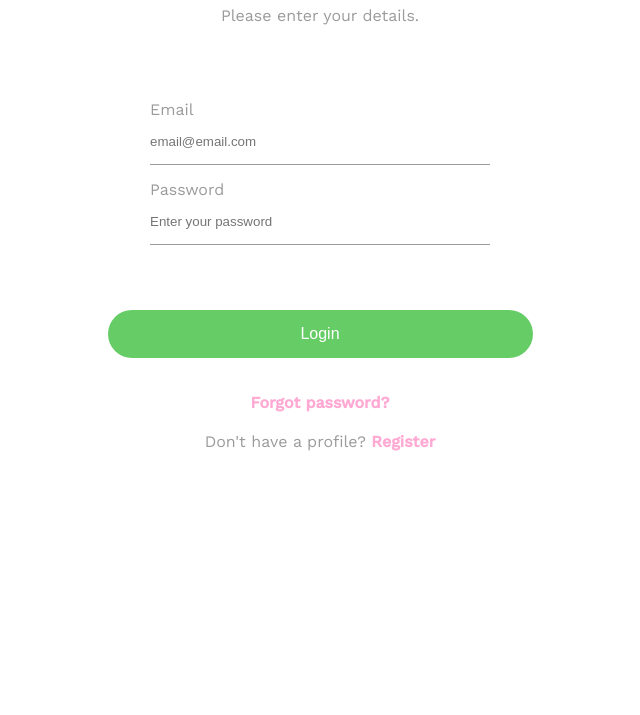
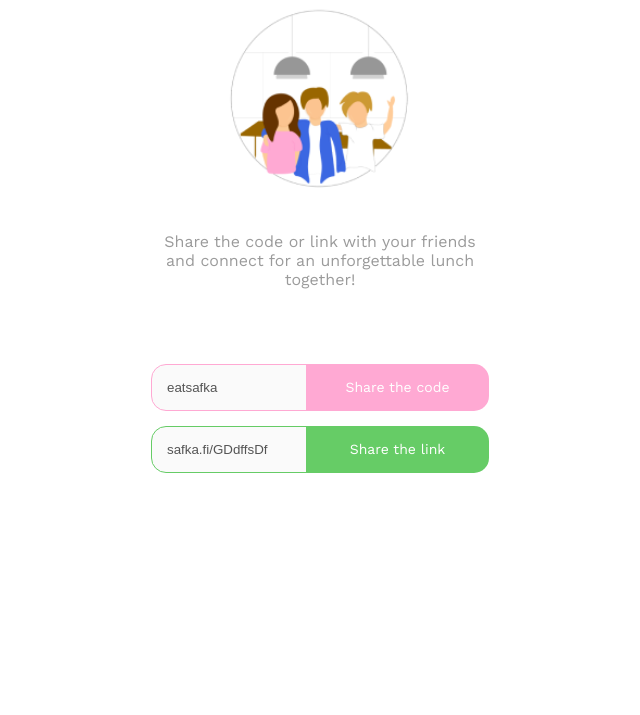
Before and after one commit to MoAmrYehia/Safka, a Gatsby site: page / in a window 1280 px wide. Shown: the part 85-800 px from the top of the page, without its empty margins (320-960 px from the left). Built offline with nearby package versions, Linux system fonts and the light colour scheme; Gatsby itself is replaced by a stand-in of ours.

Commit message:
Create Invite component

```diff
--- /dev/null
+++ b/src/components/Invite.tsx
@@ -0,0 +1,93 @@
+import React from 'react'
+import { graphql, useStaticQuery } from 'gatsby'
+import Img from 'gatsby-image'
+import styled from 'styled-components'
+import { Container } from '../components/Primitives'
+import {
+  GreyMessage,
+  TextInput,
+  GreenButton,
+} from '../components/StyledComponents'
+
+const Invite = () => {
+  const data = useStaticQuery(graphql`
+    query {
+      group: file(name: { eq: "group" }) {
+        childImageSharp {
+          fluid {
+            ...GatsbyImageSharpFluid
+          }
+        }
+      }
+    }
+  `)
+
+  const { group } = data
+
+  return (
+    <Container>
+      <h2>Invite your friends</h2>
+      <Image fluid={group?.childImageSharp.fluid} style={{ width: '200px' }} />
+
+      <Message>
+        Share the code or link with your friends and connect for an
+        unforgettable lunch together!
+      </Message>
+
+      <ShareContainer>
+        <Left color="var(--pink)">
+          <input placeholder="Code" value="eatsafka" disabled />
+        </Left>
+        <Right color="var(--pink)">Share the code</Right>
+      </ShareContainer>
+
+      <ShareContainer>
+        <Left color="var(--green)">
+          <input placeholder="Code" value="safka.fi/GDdffsDf" disabled />
+        </Left>
+        <Right color="var(--green)">Share the link</Right>
+      </ShareContainer>
+    </Container>
+  )
+}
+
+export default Invite
+
+const Image = styled(Img)`
+  margin: 30px auto;
+`
+const Message = styled(GreyMessage)`
+  width: 80%;
+  margin-bottom: 75px;
+`
+
+const ShareContainer = styled.div`
+  display: flex;
+  flex-direction: row;
+  justify-content: space-around;
+  width: 80%;
+  margin: 0px auto 15px;
+`
+const Left = styled.div`
+  width: 45%;
+  background-color: var(--white);
+
+  input {
+    padding: var(--padding);
+    border-bottom-left-radius: 15px;
+    border-top-left-radius: 15px;
+    border: 1px solid ${props => props.color};
+  }
+`
+
+const Right = styled.div`
+  width: 45%;
+  word-wrap: normal;
+  font-size: 14px;
+  background-color: ${props => props.color};
+  padding: var(--padding);
+  color: var(--white);
+  border-bottom-right-radius: 15px;
+  border-top-right-radius: 15px;
+  text-align: center;
+`
--- a/src/pages/index.tsx
+++ b/src/pages/index.tsx
@@ -4,6 +4,7 @@ import Layout from '../components/Layout'
 import LandingPage from '../components/LandingPage'
 import Register from '../components/Register'
 import Login from '../components/Login'
+import Invite from '../components/Invite'
 
 const Index = () => {
   return (
@@ -11,7 +12,9 @@ const Index = () => {
       <>
         {/* <LandingPage /> */}
         {/* <Register /> */}
-        <Login />
+        {/* <Login /> */}
+
+        <Invite />
       </>
     </Layout>
   )
```
